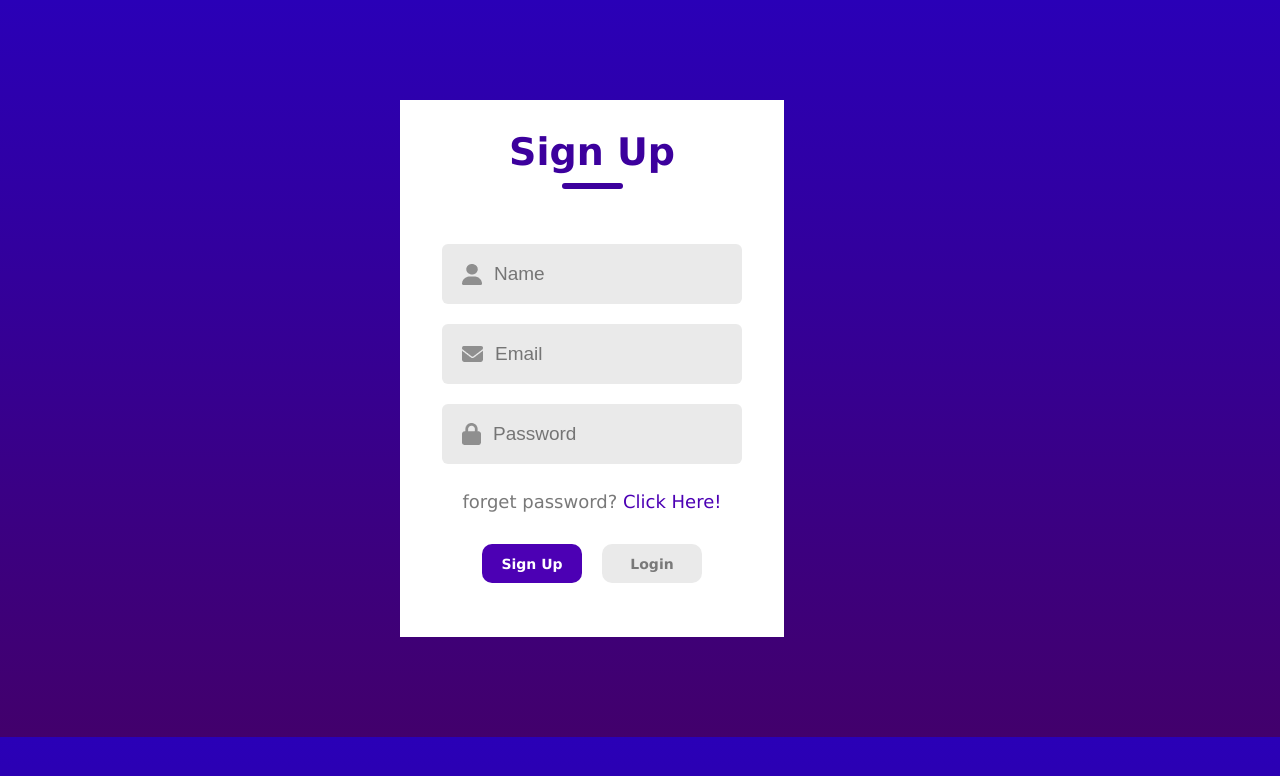
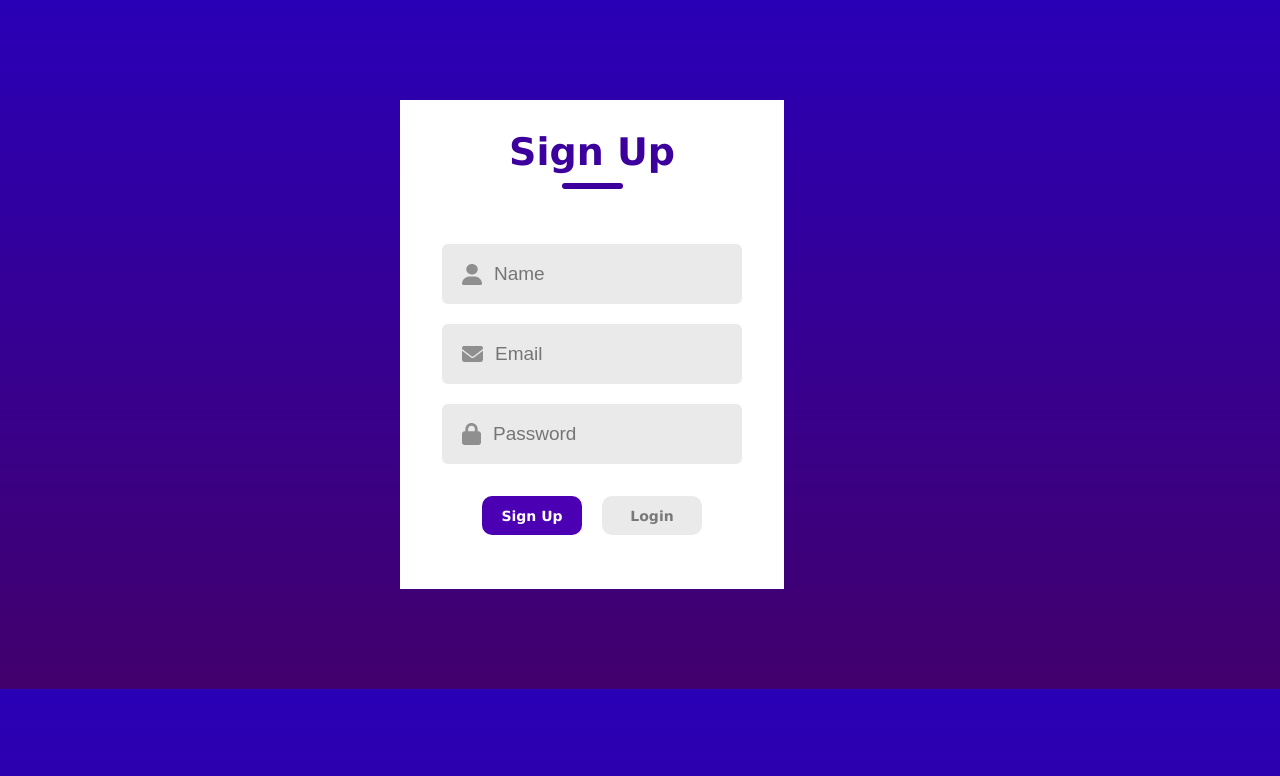
Before and after one commit to Fatiha26/form-react, a React (Vite) app: page / in a window 1280 px wide. Shown: the top 776 px of the page. Built offline with nearby package versions, Linux system fonts and the light colour scheme.

Commit message:
hook done

```diff
--- a/src/components/LoginSign.jsx
+++ b/src/components/LoginSign.jsx
@@ -14,10 +14,12 @@ const LoginSign = () => {
         <div className="underline"></div>
      </div>
      <div className="inputs">
+     {action==="Login"? <div></div> :
         <div className="input">
             <img src={person} alt="icon"  />
             <input type="text" placeholder='Name' />
-        </div>
+        </div>}
+
         <div className="input">
             <img src={email} alt="icon" />
             <input type="email" placeholder='Email' />
@@ -27,7 +29,9 @@ const LoginSign = () => {
             <input type="password" placeholder='Password' />
         </div>
      </div>
-     <div className='forget-pass'>forget password? <span>Click Here!</span></div>
+     {action==="Sign Up"?<div></div>:
+        <div className='forget-pass'>forget password? <span>Click Here!</span></div>
+    }
         <div className="submit-container">
             <div className={action==="Login"? "submit gray" : "submit"} onClick={()=>{
                 setAction("Sign Up")}}>Sign Up</div>
```
